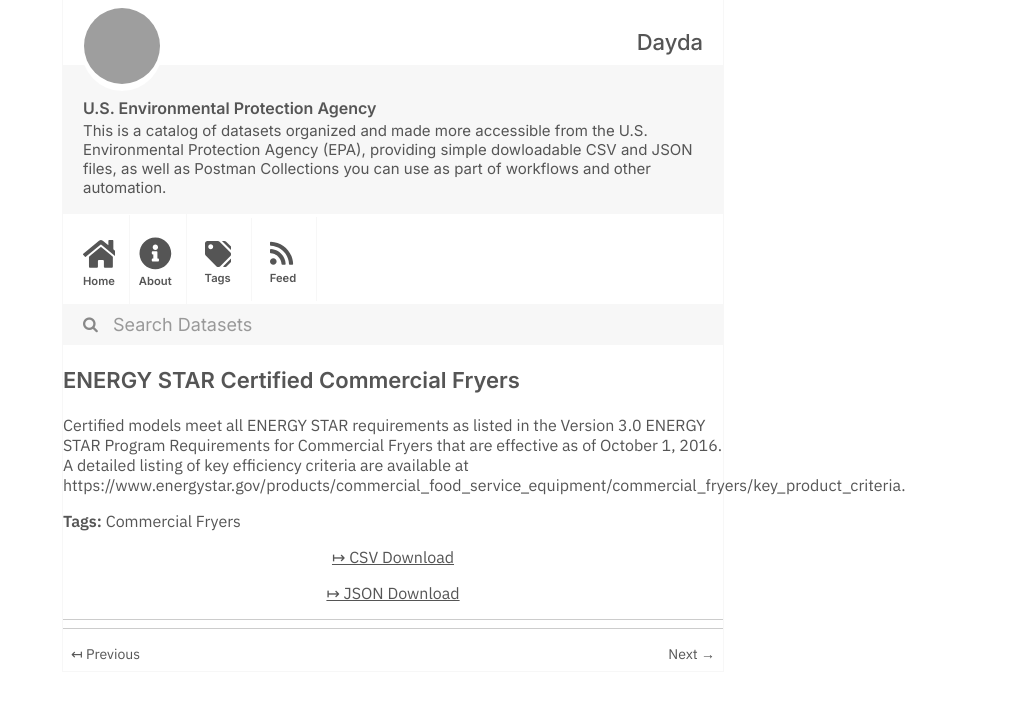
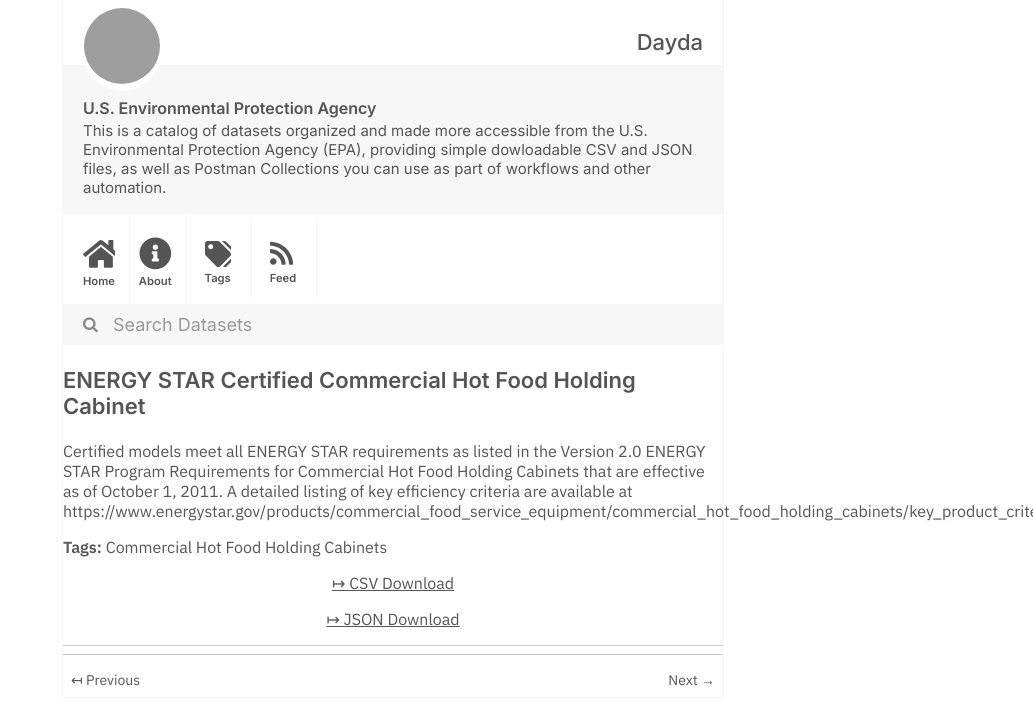
Before and after one commit to dayda-entities/us-environmental-protection-agency, a Jekyll site: the page built from _posts/2020-11-12-energy-star-certified-commerci.md, in a window 1280 px wide, cut to the strip 0-725 px from the top of the page. Shown: the whole strip, without its empty margins (247-1280 px from the left). Built offline with Jekyll 4.4.1, drawn with Linux system fonts in a browser that asks for light colours; grey boxes are pictures that could not be loaded.

```diff
--- a/_posts/2020-11-12-energy-star-certified-commerci.md
+++ b/_posts/2020-11-12-energy-star-certified-commerci.md
@@ -1,15 +1,15 @@
 ---
-title: ENERGY STAR Certified Commercial Fryers
-created: '2020-11-12T14:52:21.620280'
-modified: '2021-05-15T10:45:30.154622'
+title: ENERGY STAR Certified Commercial Hot Food Holding Cabinet
+created: '2020-11-12T14:52:38.319458'
+modified: '2021-05-15T10:47:14.093659'
 state: active
 type: dataset
 tags:
-  - Commercial Fryers
+  - Commercial Hot Food Holding Cabinets
 groups: []
-csv_url: 'https://data.energystar.gov/api/views/edi8-b5vk/rows.csv?accessType=DOWNLOAD'
-json_url: 'https://data.energystar.gov/api/views/edi8-b5vk/rows.json?accessType=DOWNLOAD'
+csv_url: 'https://data.energystar.gov/api/views/wyw6-sr4d/rows.csv?accessType=DOWNLOAD'
+json_url: 'https://data.energystar.gov/api/views/wyw6-sr4d/rows.json?accessType=DOWNLOAD'
 layout: post
 
 ---
-Certified models meet all ENERGY STAR requirements as listed in the Version 3.0 ENERGY STAR Program Requirements for Commercial Fryers that are effective as of  October 1, 2016. A detailed listing of key efficiency criteria are available at https://www.energystar.gov/products/commercial_food_service_equipment/commercial_fryers/key_product_criteria.
+Certified models meet all ENERGY STAR requirements as listed in the Version 2.0 ENERGY STAR Program Requirements for Commercial Hot Food Holding Cabinets that are effective as of October 1, 2011. A detailed listing of key efficiency criteria are available at https://www.energystar.gov/products/commercial_food_service_equipment/commercial_hot_food_holding_cabinets/key_product_criteria.
```
